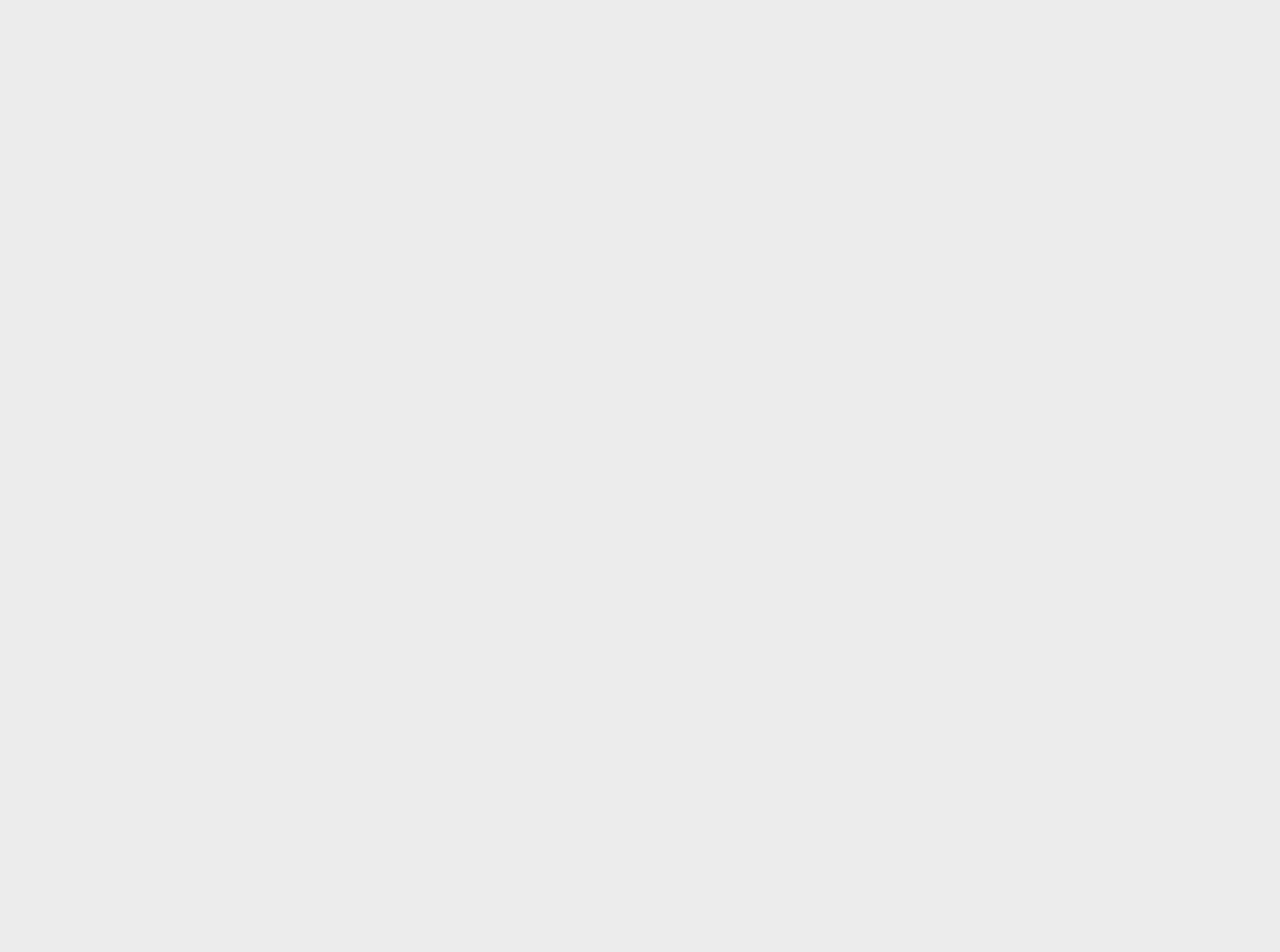
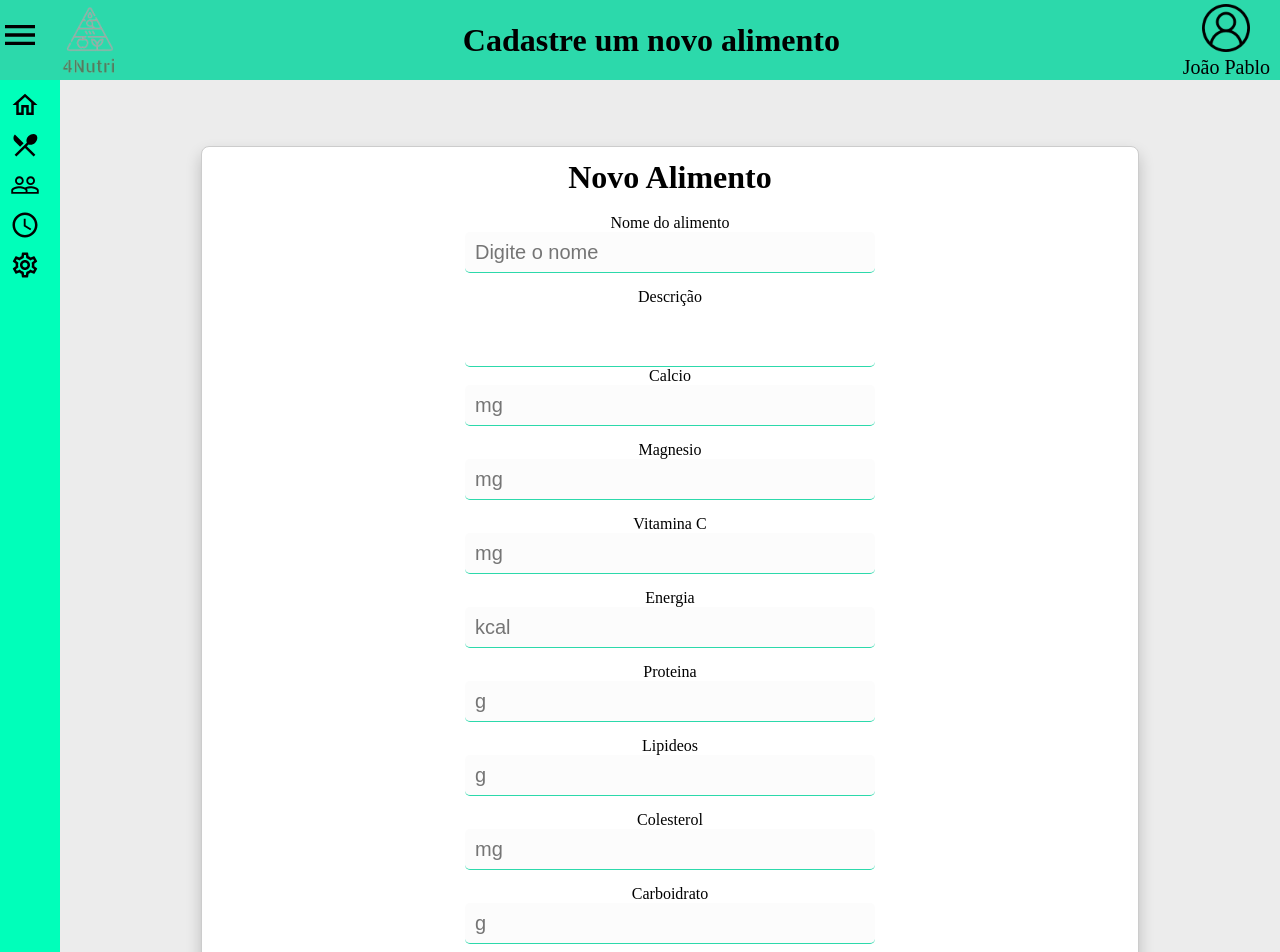
Before and after one commit to IgorFOliveira97/4nutri-web, a React (Create React App) app: page /foods/registration in a window 1280 px wide. Before the commit this address had no page. Shown: the top 952 px of the page. Before the commit the page ends 800 px from the top, so only its background shows below. Built offline with nearby package versions, Linux system fonts and the light colour scheme.

Commit message:
feat/Foods

```diff
--- a/src/App.js
+++ b/src/App.js
@@ -14,6 +14,8 @@ import Patients from './pages/Patients';
 import PatientRegistration from './pages/PatientRegistration';
 import PatientDetails from './pages/PatientDetails';
 import PaymentPage from './pages/PaymentPage';
+import FoodsRegistration from './pages/FoodsRegistration';
+import Foods from './pages/Foods';
 
 function App() {
   return (
@@ -31,6 +33,8 @@ function App() {
           <Route path="/user/registration" element={<UserRegistration />} />
           <Route path="/login" element={<UserLogin />} />
           <Route path="/foods" element={<></>} />
+          <Route path="/foods/registration" element={<FoodsRegistration />} />
+          <Route path="/foods/" element={<Foods />} />
           <Route path="/patients" element={<Patients />} />
           <Route path="/schedule" element={<Schedule />} />
           <Route path="/patients/details" element={<PatientDetails />} />
--- /dev/null
+++ b/src/pages/Foods/foods.css
@@ -0,0 +1,22 @@
+.textP {
+  font-size: 20px;
+  margin-bottom: 5px;
+}
+
+.divFoods {
+  width: 80%;
+  border-radius: 8px;
+  background-color: rgb(255, 255, 255);
+  border: 1px solid #ccc;
+  padding-top: 12px;
+  padding-bottom: 12px;
+  display: flex;
+  flex-direction: column;
+  align-items: center;
+  margin: 0 auto;
+  box-shadow: 0 8px 16px 0 rgba(0, 0, 0, 0.2);
+}
+
+.liFoods {
+  align-items: left;
+}
--- /dev/null
+++ b/src/pages/Foods/index.jsx
@@ -0,0 +1,43 @@
+import PageBuilder from '../../components/PageBuilder';
+import TextArea from '../../components/TextAreaWithLabel';
+import SimpleText from '../../components/SimpleText';
+import Container from '../../components/Container';
+import SimpleTitle from '../../components/SimpleTitle';
+import './foods.css';
+
+export default function Foods() {
+  return (
+    <PageBuilder pageName="Cadastre um novo alimento" userName="João Pablo">
+      <Container>
+        <div className="divFoods">
+          <SimpleTitle>Alimentos cadastrados</SimpleTitle>
+          <br />
+          <ol>
+            <li className="liFoods">Banana</li>
+            <li className="liFoods">Salada</li>
+            <li className="liFoods">Hamburguer</li>
+            <li className="liFoods">Queijo</li>
+            <li className="liFoods">Barra de cereal</li>
+          </ol>
+        </div>
+
+        <div className="divFoods">
+          <SimpleTitle>Alimento selecionado</SimpleTitle>
+          <br />
+          <SimpleTitle>Banana</SimpleTitle>
+          <br />
+          <p className="textP">Calcio: 20 mg</p>
+          <p className="textP">Magnesio: 20 mg</p>
+          <p className="textP">Descrição: Fruta </p>
+          <p className="textP">Vitamina C: 20 mg</p>
+          <p className="textP">Energia: 50 kcal</p>
+          <p className="textP">Proteina: 20 g</p>
+          <p className="textP">Lipideos: 20 g</p>
+          <p className="textP">Colesterol: 20 mg</p>
+          <p className="textP">Carboidrato: 20 g</p>
+          <p className="textP">Fibra Alimentar: 20 g</p>
+        </div>
+      </Container>
+    </PageBuilder>
+  );
+}
--- /dev/null
+++ b/src/pages/FoodsRegistration/foods.css
@@ -0,0 +1,13 @@
+Textarea {
+  font-size: 20px;
+  border: none;
+  border-bottom: 1px solid var(--color-primary--);
+  border-radius: 5px;
+  padding-left: 10px;
+  width: 400px;
+  height: 60px;
+}
+
+Input {
+  margin-bottom: 15px;
+}
--- /dev/null
+++ b/src/pages/FoodsRegistration/index.jsx
@@ -0,0 +1,46 @@
+import PageBuilder from '../../components/PageBuilder';
+import Form from '../../components/Form';
+import Container from '../../components/Container';
+import SimpleTitle from '../../components/SimpleTitle';
+import Input from '../../components/Input';
+import Label from '../../components/Label';
+import Textarea from '../../components/TextArea';
+import './foods.css';
+import Button from '../../components/Button';
+
+export default function FoodsRegistration() {
+  return (
+    <PageBuilder pageName="Cadastre um novo alimento" userName="João Pablo">
+      <Container>
+        <Form>
+          <SimpleTitle>Novo Alimento</SimpleTitle>
+          <br />
+          <p></p>
+          <Label>Nome do alimento</Label>
+          <Input type="text" placeholder="Digite o nome"></Input>
+          <Label>Descrição</Label>
+          <Textarea type="text" placeholder="Descrição"></Textarea>
+          <Label>Calcio</Label>
+          <Input type="number" placeholder="mg"></Input>
+          <Label>Magnesio</Label>
+          <Input type="number" placeholder="mg"></Input>
+          <Label>Vitamina C</Label>
+          <Input type="number" placeholder="mg"></Input>
+          <Label>Energia</Label>
+          <Input type="number" placeholder="kcal"></Input>
+          <Label>Proteina</Label>
+          <Input type="number" placeholder="g"></Input>
+          <Label>Lipideos</Label>
+          <Input type="number" placeholder="g"></Input>
+          <Label>Colesterol</Label>
+          <Input type="number" placeholder="mg"></Input>
+          <Label>Carboidrato</Label>
+          <Input type="number" placeholder="g"></Input>
+          <Label>Fibra Alimentar</Label>
+          <Input type="number" placeholder="g"></Input>
+          <Button>Cadastrar</Button>
+        </Form>
+      </Container>
+    </PageBuilder>
+  );
+}
```
